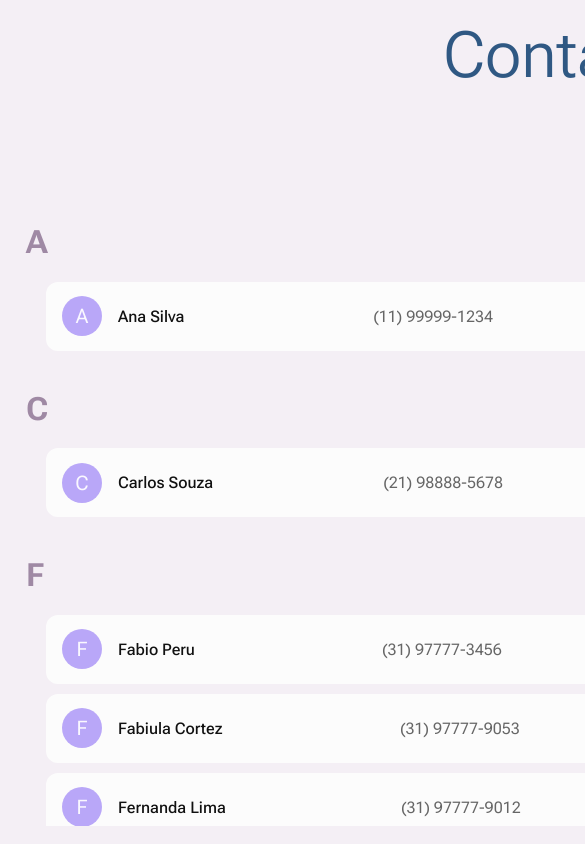
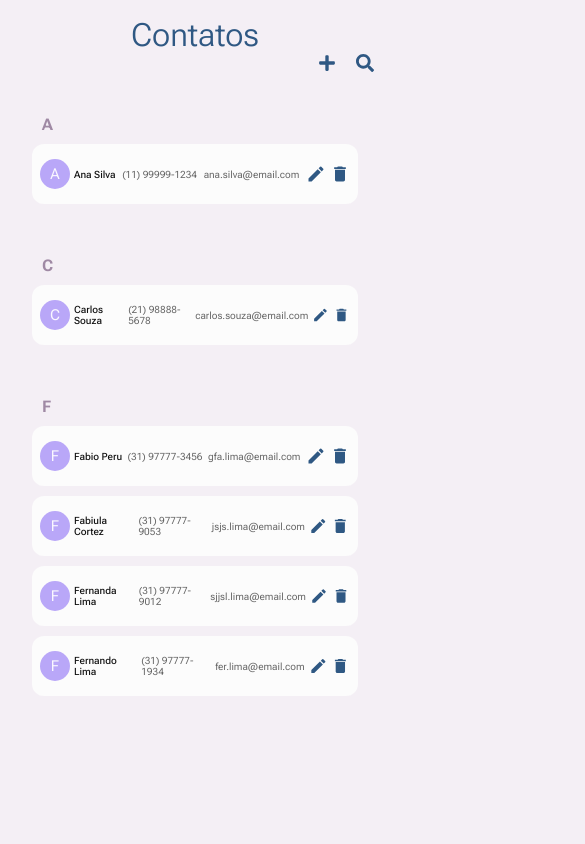
Before and after one commit to Enge-Olate/Telefone, a React (Vite) app: page / in a window 390 px wide. Shown: the top 844 px of the page, 585 px wide, since content can reach past the window. Built offline with nearby package versions, Linux system fonts and the light colour scheme.

Commit message:
Aplicando responsividade para smartphone.

```diff
--- a/src/components/actions/styles.ts
+++ b/src/components/actions/styles.ts
@@ -7,18 +7,23 @@ padding: 15px;
 display: flex;
 gap: 20px;
 justify-content: flex-end;
-
+@media(max-width: 768px){
+    padding:0;
+    width:100%;
+}
 `
 
 export const IconButton = styled.button`
 color: #2F5883;
 background: none;
 border: none;
-font-size: 1.5rem;
+font-size: 24px;
 cursor: pointer;
 
 &:hover{
     color: #B9A7F8;
 }
-
+@media(max-width: 768px){
+    font-size: 18px;
+}
 `
--- a/src/components/contactsList/styles.ts
+++ b/src/components/contactsList/styles.ts
@@ -6,14 +6,18 @@ export const SectionList = styled.section`
 display: flex;
 flex-direction: column;
 align-items: center;
-
-
-
 `
 export const GrupoContatos = styled.div`
+padding: 16px;
 width: 100%;
 margin-bottom: 20px;
-
+display: flex;
+flex-direction: column;
+align-items: flex-start;
+@media(max-width: 768px){
+  width: 100%;
+  margin-bottom: 10px;
+}
 `
 
 export const UlContatos = styled.ul`
@@ -21,6 +25,12 @@ display: flex;
 flex-direction: column;
 align-items: center;
 gap: 10px;
+@media(max-width: 768px){
+  width: 100%;
+  li{
+    width: 100%;
+  }
+}
 `
 export const InfoContainer = styled.div`
 width: 1050px;
@@ -60,14 +70,30 @@ export const InfoContainer = styled.div`
     color: #666;
   }
 }
+@media(max-width: 768px){
+  width: 100%;
+  padding: 8px;
+  height: 60px;
+  gap: 4px;
+  span{
+    font-size: 10px;
+  }
+  input{
+    font-size: 12px;
+  }
+}
 `
 
 export const Letra = styled.h1`
-    margin-top: 19px;
-    margin-left: 26px;
-    margin-bottom: 20.5px;
+margin: 20px;
 font-size: 32px;
 color: #9f89a4;
+@media(max-width: 768px){
+  width:auto;
+  margin:10px;
+  font-size: 16px;
+
+}
 
 `
 
@@ -85,4 +111,9 @@ export const Avatar = styled.p`
   border-radius: 50%;
   font-size: 20px;
   flex-shrink: 0;
+  @media(max-width: 768px){
+    width: 30px;
+    height:30px;
+    font-size: 15px;
+  }
 `;
--- a/src/components/header/styles.ts
+++ b/src/components/header/styles.ts
@@ -9,6 +9,11 @@ font-style: normal;
 font-weight: 300;
 line-height: normal;
 
+@media(max-width:768px){
+    font-size: 32px;
+
+}
+
 `
 
 
--- a/src/globalStyles.ts
+++ b/src/globalStyles.ts
@@ -35,6 +35,19 @@ main{
     overflow-y: scroll;
     overflow-x: hidden;
 }
+// Media query para smartphone
+@media(max-width: 768px){
+    width: 100%;
+    height: auto;
+    padding: 16px;
+    justify-content: flex-start;
+    align-items: stretch;
+    main{
+        height: auto;
+        margin-top: 12px;
+        overflow-y: visible;
+    }
+}
 `
 
 export default RootGlobalStyle
```
Lines whose indentation alone changed are shown as unchanged.
